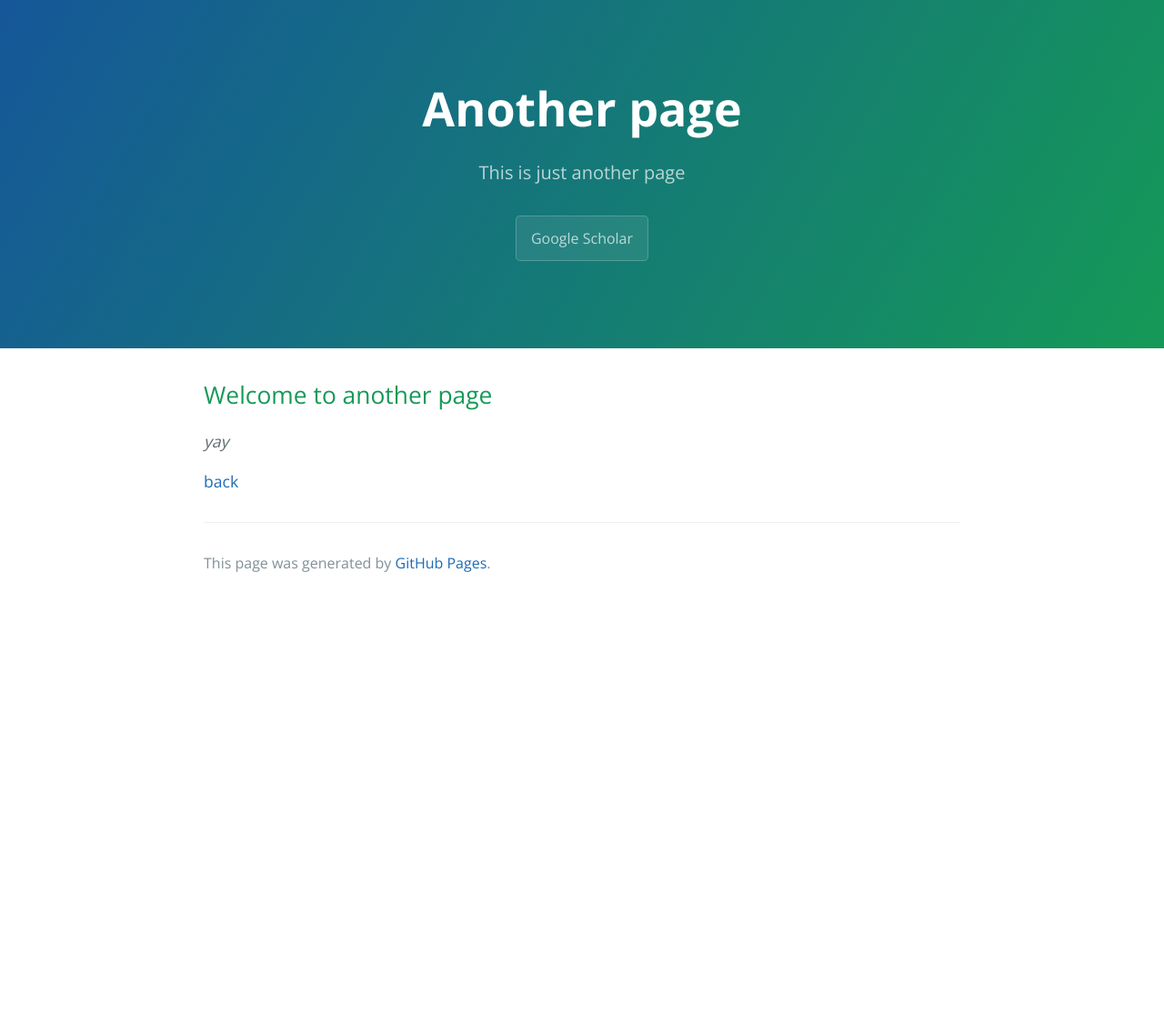
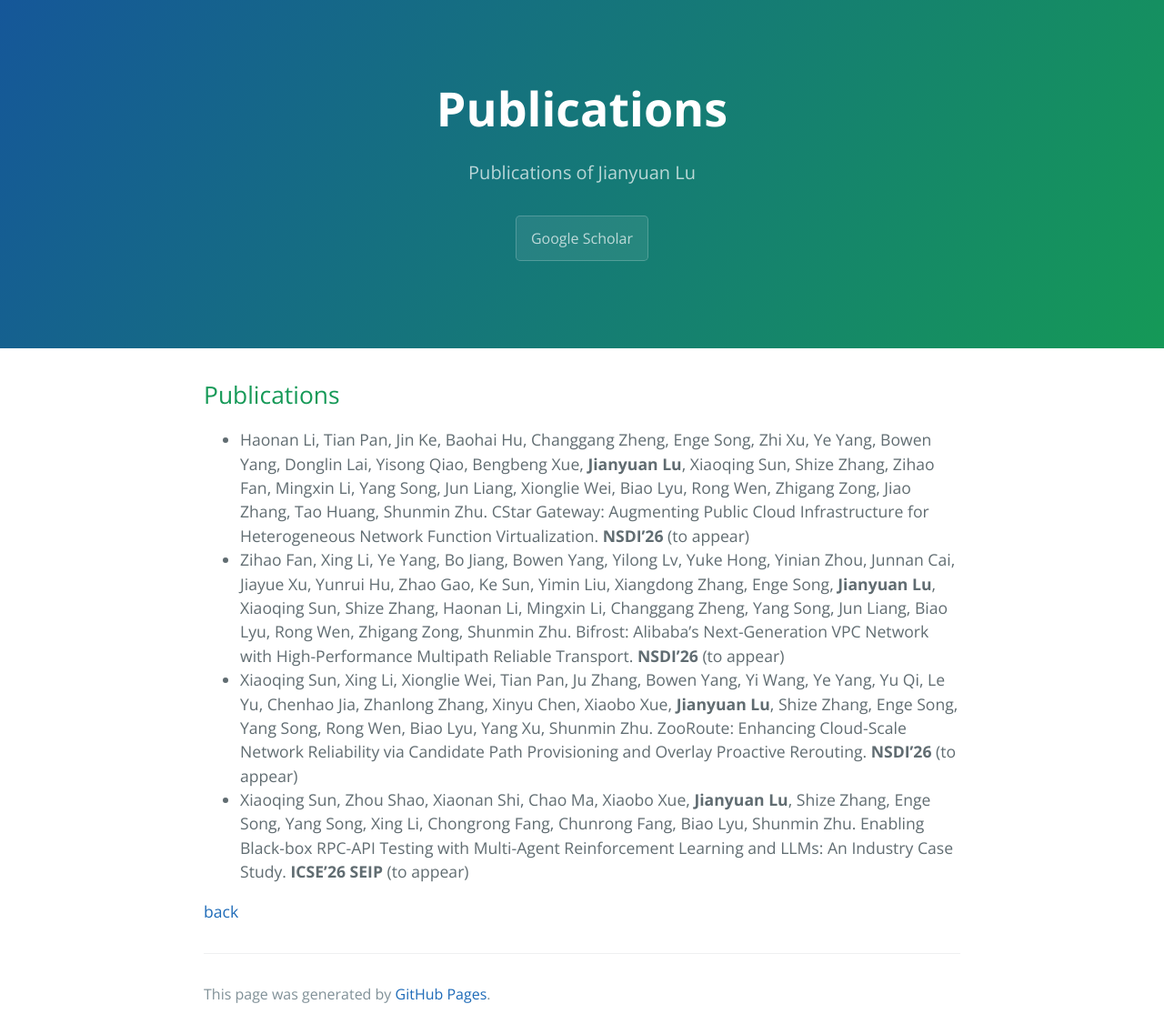
Before and after one commit to thlujy/thlujy.github.io, a Jekyll site: the page built from publications.md, in a window 1280 px wide. Shown: the whole page at 91% size. Built offline with Jekyll 4.4.1, drawn with Linux system fonts in a browser that asks for light colours; before the commit the page ends 900 px from its top, so only the background shows below that.

Commit message:
Add NSDI26 and ICSE26 papers to publications

```diff
--- a/publications.md
+++ b/publications.md
@@ -1,11 +1,14 @@
 ---
 layout: default
-title: Another page
-description: This is just another page
+title: Publications
+description: Publications of Jianyuan Lu
 ---
 
-## Welcome to another page
+## Publications
 
-_yay_
+* Haonan Li, Tian Pan, Jin Ke, Baohai Hu, Changgang Zheng, Enge Song, Zhi Xu, Ye Yang, Bowen Yang, Donglin Lai, Yisong Qiao, Bengbeng Xue, **Jianyuan Lu**, Xiaoqing Sun, Shize Zhang, Zihao Fan, Mingxin Li, Yang Song, Jun Liang, Xionglie Wei, Biao Lyu, Rong Wen, Zhigang Zong, Jiao Zhang, Tao Huang, Shunmin Zhu. CStar Gateway: Augmenting Public Cloud Infrastructure for Heterogeneous Network Function Virtualization. **NSDI'26** (to appear)
+* Zihao Fan, Xing Li, Ye Yang, Bo Jiang, Bowen Yang, Yilong Lv, Yuke Hong, Yinian Zhou, Junnan Cai, Jiayue Xu, Yunrui Hu, Zhao Gao, Ke Sun, Yimin Liu, Xiangdong Zhang, Enge Song, **Jianyuan Lu**, Xiaoqing Sun, Shize Zhang, Haonan Li, Mingxin Li, Changgang Zheng, Yang Song, Jun Liang, Biao Lyu, Rong Wen, Zhigang Zong, Shunmin Zhu. Bifrost: Alibaba's Next-Generation VPC Network with High-Performance Multipath Reliable Transport. **NSDI'26** (to appear)
+* Xiaoqing Sun, Xing Li, Xionglie Wei, Tian Pan, Ju Zhang, Bowen Yang, Yi Wang, Ye Yang, Yu Qi, Le Yu, Chenhao Jia, Zhanlong Zhang, Xinyu Chen, Xiaobo Xue, **Jianyuan Lu**, Shize Zhang, Enge Song, Yang Song, Rong Wen, Biao Lyu, Yang Xu, Shunmin Zhu. ZooRoute: Enhancing Cloud-Scale Network Reliability via Candidate Path Provisioning and Overlay Proactive Rerouting. **NSDI'26** (to appear)
+* Xiaoqing Sun, Zhou Shao, Xiaonan Shi, Chao Ma, Xiaobo Xue, **Jianyuan Lu**, Shize Zhang, Enge Song, Yang Song, Xing Li, Chongrong Fang, Chunrong Fang, Biao Lyu, Shunmin Zhu. Enabling Black-box RPC-API Testing with Multi-Agent Reinforcement Learning and LLMs: An Industry Case Study. **ICSE'26 SEIP** (to appear)
 
 [back](./)
```
